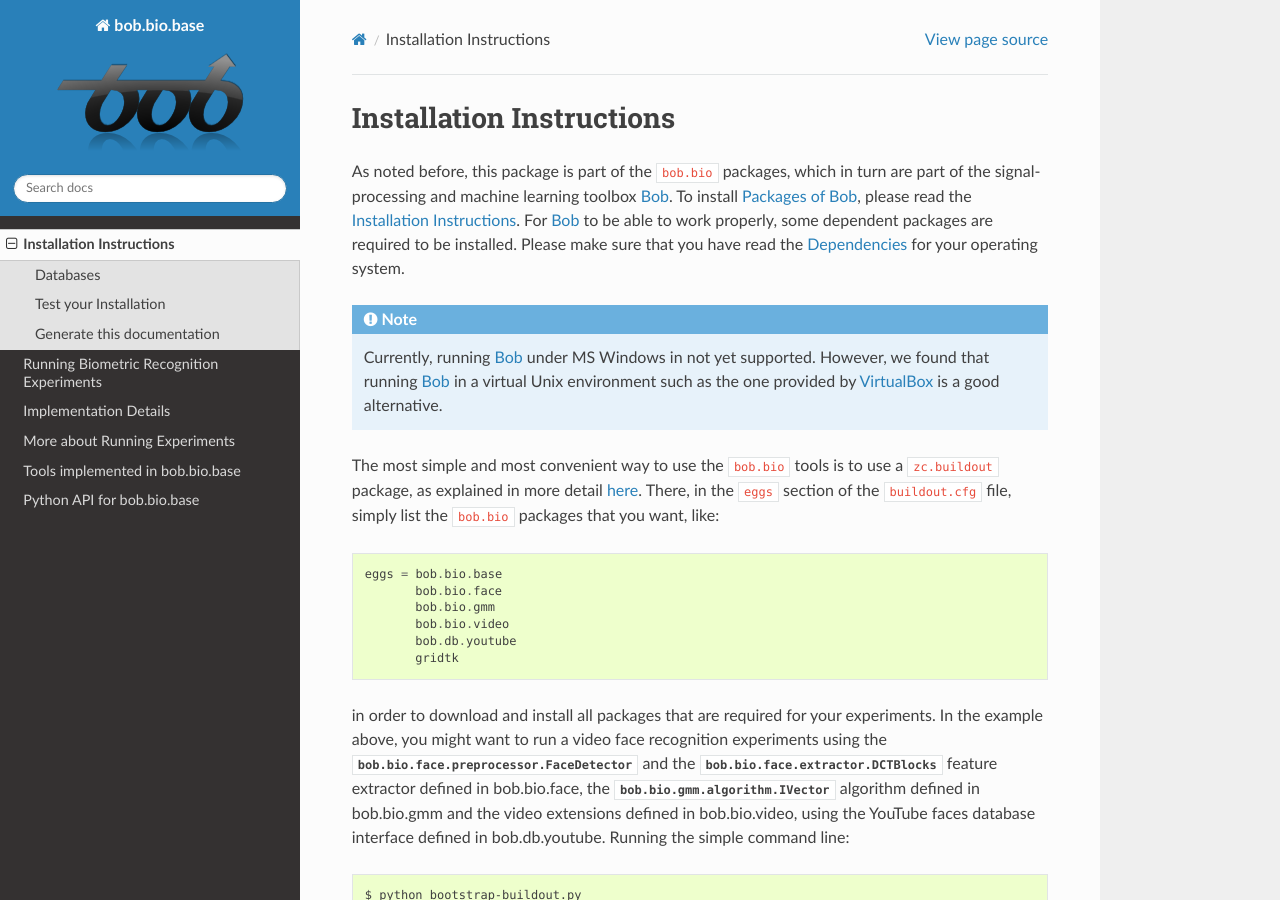
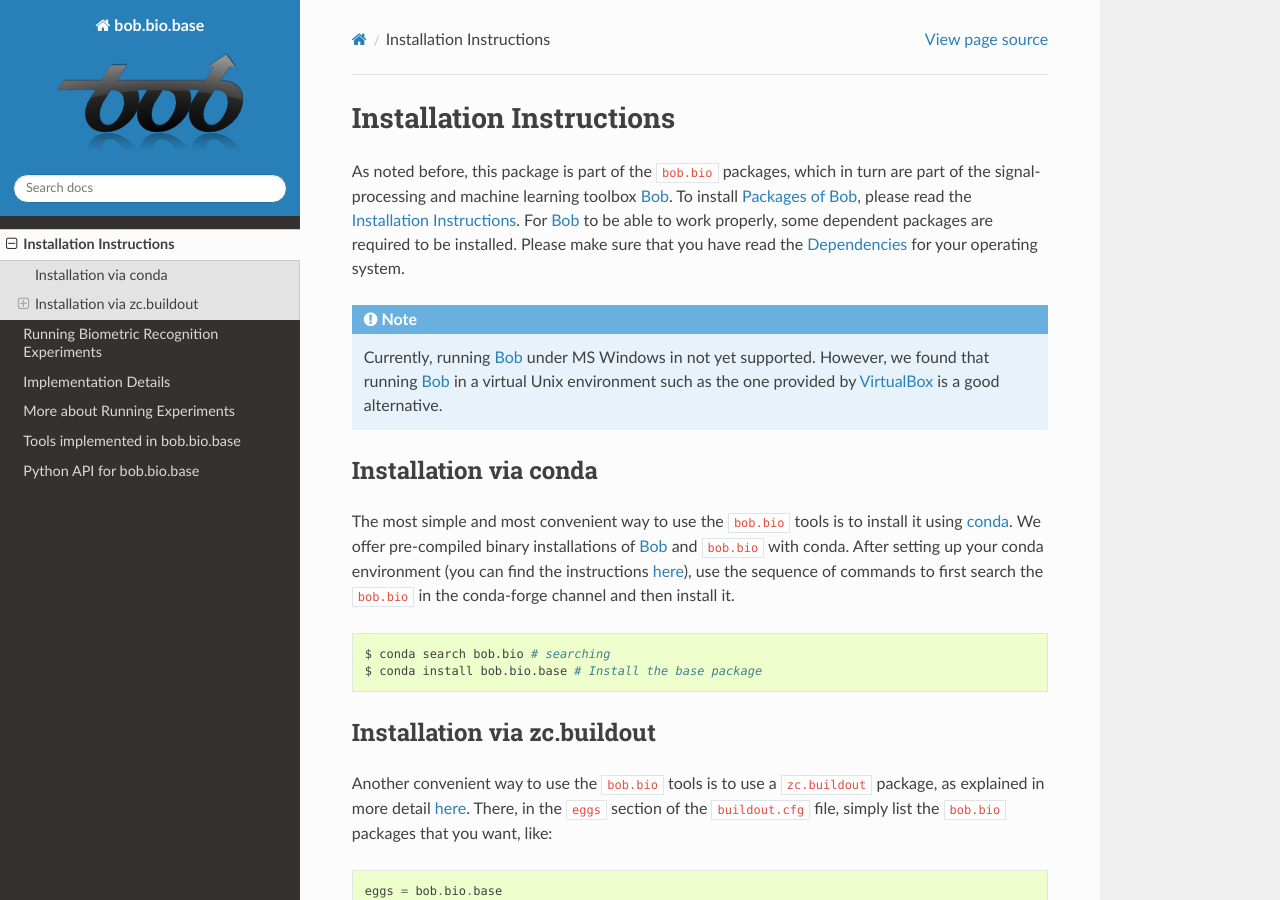
Before and after one commit to bioidiap/bob.bio.base, a Sphinx documentation site: the page built from doc/installation.rst, in a window 1280 px wide and 900 px high. Built offline with Sphinx 7.4.7 and the Read the Docs theme 2.0.0, drawn with Linux system fonts in a browser that asks for light colours; formulas are drawn with MathJax 3; the version number could not be read and is left out.

Commit message:
Updating the documentation

```diff
--- a/doc/implementation.rst
+++ b/doc/implementation.rst
@@ -219,7 +219,7 @@ Verification Database Interface
 
 For most of the data sets, we rely on the database interfaces from Bob_.
 Particularly, all databases that are derived from the :py:class:`bob.bio.base.database.BioDatabase` (click :ref:`here <verification_databases>` for a list of implemented databases) are supported by a special derivation of the databases from above.
-For these databases, the special :py:class:`bob.bio.base.database.DatabaseBob` interface is provided, which takes the Bob_ database as parameter.
+For these databases, the special :py:class:`bob.bio.base.database.BioDatabase` interface is provided, which takes the Bob_ database as parameter.
 Several such databases are defined in the according packages, i.e., :ref:`bob.bio.spear <bob.bio.spear>`, :ref:`bob.bio.face <bob.bio.face>` and :ref:`bob.bio.video <bob.bio.video>`.
 For Bob_'s ZT-norm databases, we provide the :py:class:`bob.bio.base.database.DatabaseBobZT` interface.
 
--- a/doc/installation.rst
+++ b/doc/installation.rst
@@ -17,7 +17,24 @@ Please make sure that you have read the `Dependencies <https://github.com/idiap/
   Currently, running Bob_ under MS Windows in not yet supported.
   However, we found that running Bob_ in a virtual Unix environment such as the one provided by VirtualBox_ is a good alternative.
 
-The most simple and most convenient way to use the ``bob.bio`` tools is to use a ``zc.buildout`` package, as explained in more detail `here <https://github.com/idiap/bob/wiki/Installation#using-zcbuildout-for-production>`__.
+Installation via conda
+~~~~~~~~~~~~~~~~~~~~~~
+
+The most simple and most convenient way to use the ``bob.bio`` tools is to install it using `conda <http://conda.pydata.org/docs/intro.html>`_.
+We offer pre-compiled binary installations of Bob_ and ``bob.bio`` with conda.
+After setting up your conda environment (you can find the instructions `here <https://gitlab.idiap.ch/bob/bob/wikis/Installation>`_), use the sequence of commands to
+first search the ``bob.bio`` in the conda-forge channel and then install it.
+
+.. code-block:: sh
+
+   $ conda search bob.bio # searching
+   $ conda install bob.bio.base # Install the base package
+
+
+Installation via zc.buildout
+~~~~~~~~~~~~~~~~~~~~~~~~~~~~
+
+Another convenient way to use the ``bob.bio`` tools is to use a ``zc.buildout`` package, as explained in more detail `here <https://github.com/idiap/bob/wiki/Installation#using-zcbuildout-for-production>`__.
 There, in the ``eggs`` section of the ``buildout.cfg`` file, simply list the ``bob.bio`` packages that you want, like:
 
 .. code-block:: python
@@ -42,7 +59,7 @@ will the download and install all dependent packages locally (relative to your c
 
 
 Databases
-~~~~~~~~~
+---------
 
 With ``bob.bio`` you will run biometric recognition experiments using some default biometric recognition databases.
 Though the verification protocols are implemented in ``bob.bio``, the original data are **not included**.
@@ -69,7 +86,7 @@ Please use ``./bin/databases.py`` for a list of known databases, where you can s
 
 
 Test your Installation
-~~~~~~~~~~~~~~~~~~~~~~
+----------------------
 
 One of the scripts that were generated during the bootstrap/buildout step is a test script.
 To verify your installation, you should run the script running the nose tests for each of the ``bob.bio`` packages:
@@ -105,7 +122,7 @@ In case any of the tests fail for unexplainable reasons, please file a bug repor
 
 
 Generate this documentation
-~~~~~~~~~~~~~~~~~~~~~~~~~~~
+---------------------------
 
 Generally, the documentation of this package is `available online <http://pythonhosted.org/bob.bio.base>`__, and this should be your preferred resource.
 However, to generate this documentation locally, you call:
```
Also changed, not shown: doc/implemented.rst (+2 -5 lines).
